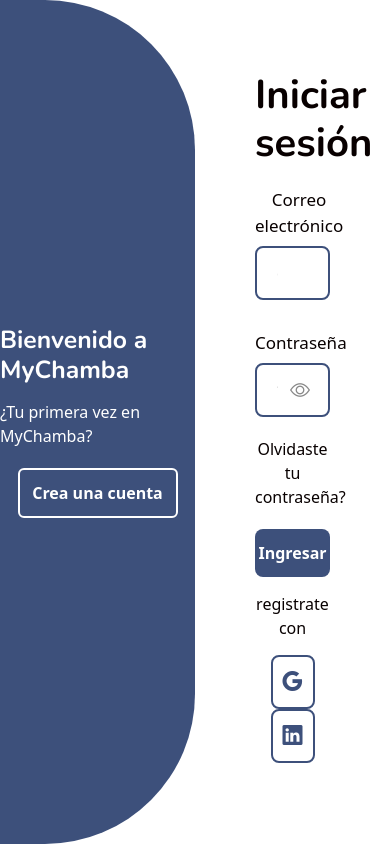
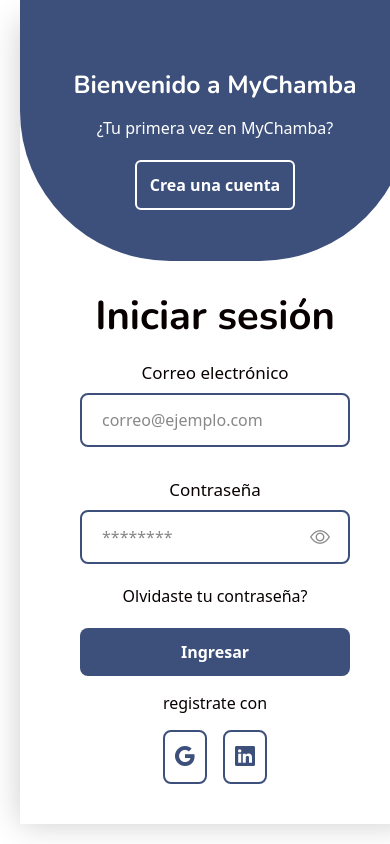
Before and after one commit to santiagopiscontetecsup/MyChambaWeb, a Next.js app: page / in a window 390 px wide. Built offline with nearby package versions, Linux system fonts and the light colour scheme; no server answers.

Commit message:
Responsividad

```diff
--- a/src/app/screens/auth/styles/Login.css
+++ b/src/app/screens/auth/styles/Login.css
@@ -12,6 +12,8 @@
     background: #fff;
     border-radius: 0 0 0 0;
     box-shadow: 0 0 30px rgba(0, 0, 0, 0.2);
+    margin: 20px;
+
     /*overflow: hidden;*/
 
 }
@@ -111,6 +113,11 @@
     color: #080000;
 }
 
+.referencias {
+    display: flex;
+    justify-content: center;
+}
+
 .referencias a {
     display: inline-flex;
     padding: 10px;
@@ -167,3 +174,37 @@
     border: 2px solid #fff;
     box-shadow: none;
 }
+
+@media screen and (max-width: 630px) {
+    .login-container {
+        height: calc(100vh - 40px);
+    }
+
+    .login-card {
+        bottom: 0;
+        width: 100%;
+        height: 70%;
+    }
+
+    .toggle-box::before{
+        left: 0;
+        top: -270%;
+        width: 100%;
+        height: 300%;
+    }
+    .toggle-panel{
+            width: 100%;
+            height: 30%;
+        }
+
+    .toggle-panel.toggle-left{
+        top: 0;
+
+    }
+
+    .toggle-panel.toggle-right{
+        right: 0;
+        bottom: -30%;
+    }
+
+}
--- a/src/app/screens/register/sobremi/styles/SobreMi.css
+++ b/src/app/screens/register/sobremi/styles/SobreMi.css
@@ -162,3 +162,37 @@
     border: 2px solid #fff;
     box-shadow: none;
 }
+
+@media screen and (max-width: 650px) {
+  .sobre-mi-container {
+    height: calc(100vh);
+  }
+
+  .sobre-mi-card {
+    bottom: 0;
+    width: 100%;
+    height: 50%;
+
+  }
+
+  .toggle-box::before {
+    left: 0;
+    top: -270%;
+    width: 100%;
+    height: 300%;
+  }
+
+  .toggle-panel {
+    width: 100%;
+    height: 30%;
+  }
+
+  .toggle-panel.toggle-left {
+    top: 0;
+  }
+
+  .toggle-panel.toggle-right {
+    right: 0;
+    bottom: 70%;
+  }
+}
--- a/src/app/screens/register/styles/Register.css
+++ b/src/app/screens/register/styles/Register.css
@@ -167,3 +167,38 @@
     border: 2px solid #fff;
     box-shadow: none;
 }
+
+@media screen and (max-width: 650px) {
+  .register-container {
+    height: calc(100vh - 40px);
+  }
+
+  .register-card {
+    bottom: 0;
+    width: 100%;
+    height: 70%;
+  }
+
+  .toggle-box::before {
+    left: 0;
+    top: -270%;
+    width: 100%;
+    height: 300%;
+    border-radius: 0 0 100px 100px;
+  }
+
+  .toggle-panel {
+    width: 100%;
+    height: 30%;
+  }
+
+  .toggle-panel.toggle-left{
+        top: 0;
+
+    }
+
+    .toggle-panel.toggle-right {
+    right: 0;
+    bottom: 70%;
+  }
+}
```
